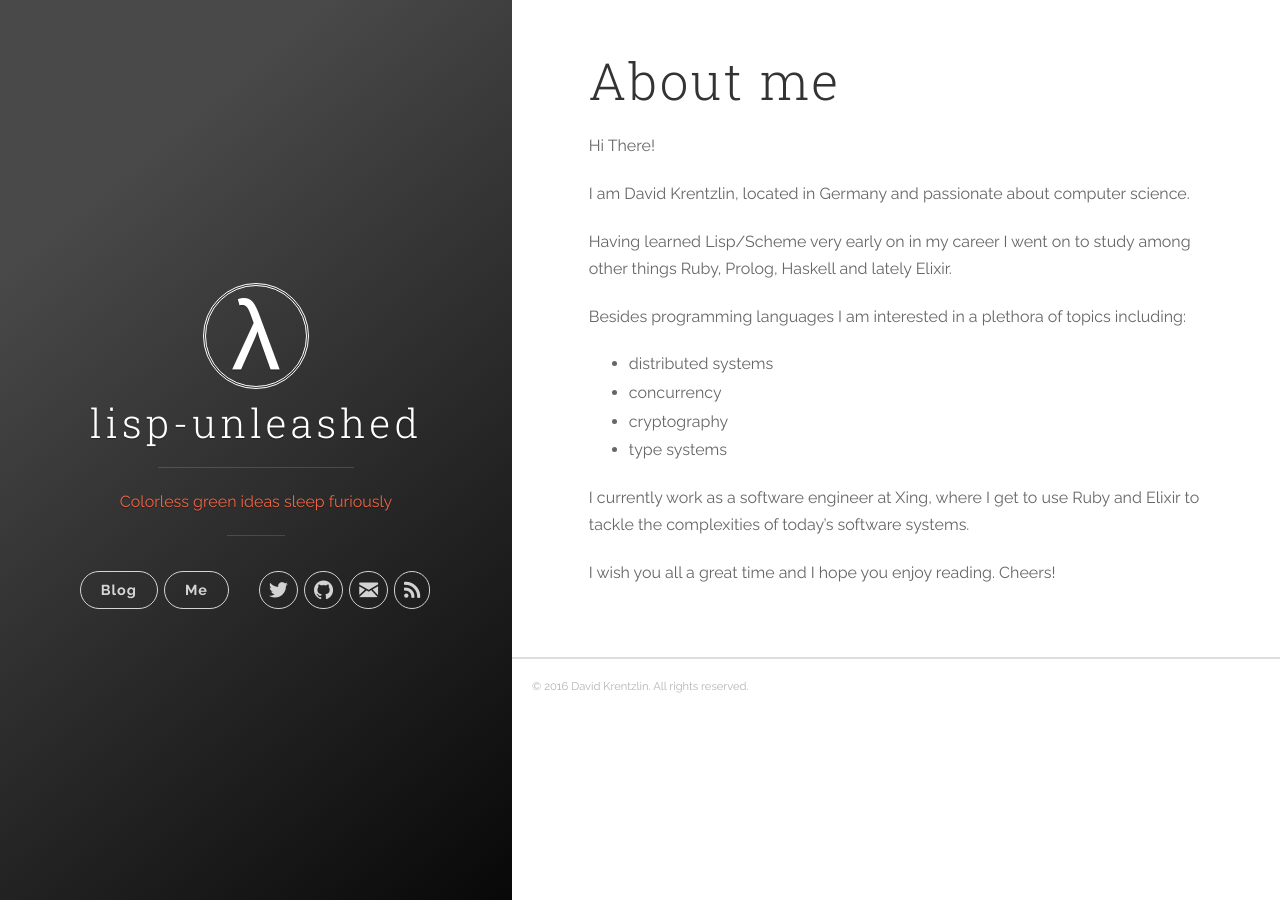
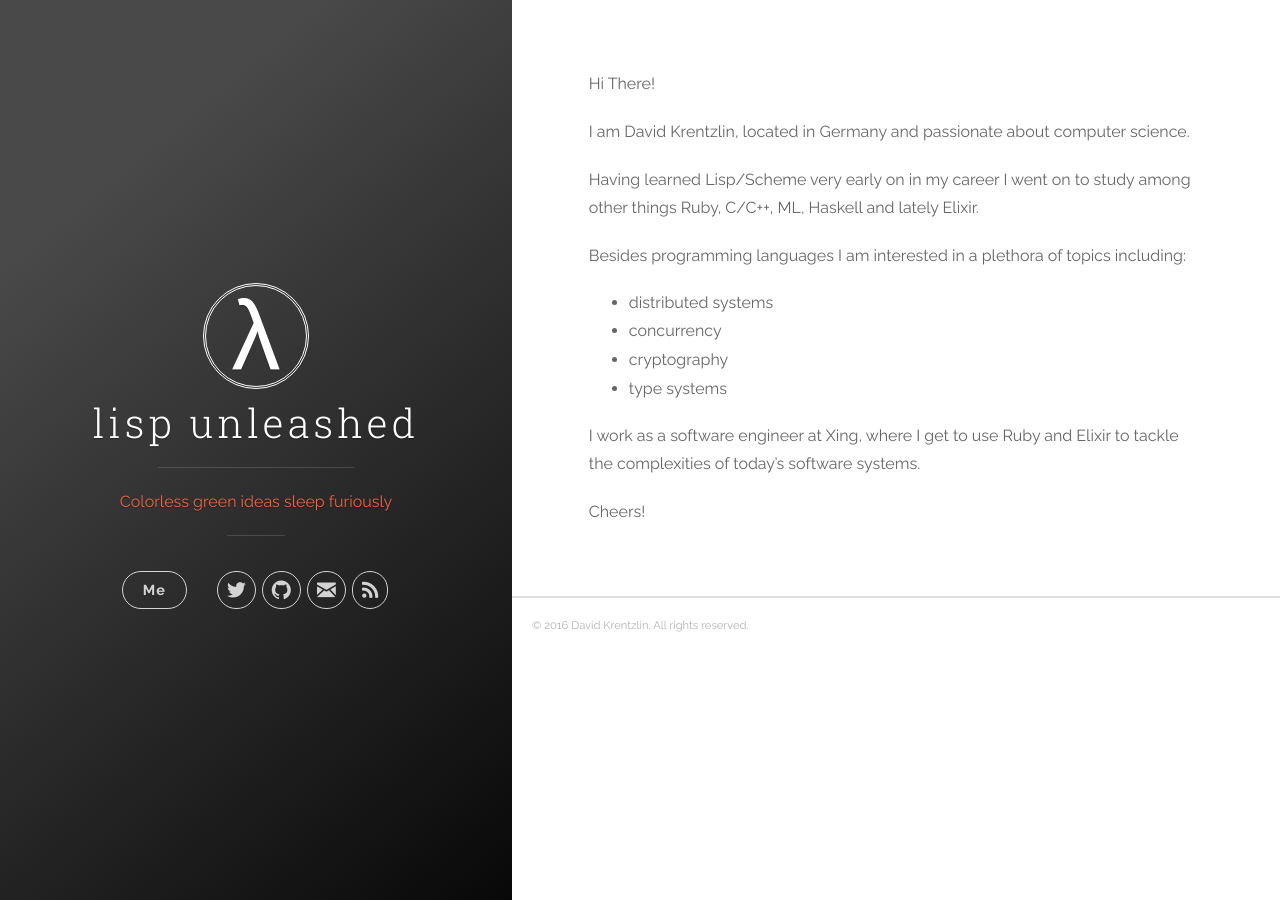
Before and after one commit to certainty/certainty.github.io, a Jekyll site: the page built from me.md, in a window 1280 px wide. Built offline with Jekyll 4.4.1, drawn with Linux system fonts in a browser that asks for light colours; nearby versions of some CDN libraries.

Commit message:
Fix text

```diff
--- a/_config.yml
+++ b/_config.yml
@@ -1,4 +1,4 @@
-title: lisp-unleashed
+title: lisp unleashed
 email: certainty@lisp-unleashed.de
 description: 'Colorless green ideas sleep furiously'
 baseurl: "/" # the subpath of your site, e.g. /blog
--- a/_includes/header.html
+++ b/_includes/header.html
@@ -21,7 +21,7 @@
         <div class="navigation-wrapper">
           <nav class="cover-navigation cover-navigation--primary">
             <ul class="navigation">
-              <li class="navigation__item"><a href="{{ site.baseurl }}#blog" title="link to {{ site.title }} blog" class="blog-button">Blog</a></li>
+              <!-- <li class="navigation__item"><a href="{{ site.baseurl }}#blog" title="link to {{ site.title }} blog" class="blog-button">Blog</a></li> -->
               <li class="navigation__item"><a href="{{ site.baseurl }}me" title="link to {{ site.title }} me" class="blog-button">Me</a></li>
             </ul>
           </nav>
--- a/me.md
+++ b/me.md
@@ -1,6 +1,6 @@
 ---
 layout: page
-title: About me
+title:
 permalink: /me/
 ---
 
@@ -8,7 +8,7 @@ Hi There!
 
 I am David Krentzlin, located in Germany and passionate about computer science.
 
-Having learned Lisp/Scheme very early on in my career I went on to study among other things Ruby, Prolog, Haskell
+Having learned Lisp/Scheme very early on in my career I went on to study among other things Ruby, C/C++, ML, Haskell
 and lately Elixir.
 
 Besides programming languages I am interested in a plethora of topics including:
@@ -18,7 +18,7 @@ Besides programming languages I am interested in a plethora of topics including:
 * cryptography
 * type systems
 
-I currently work as a software engineer at Xing, where I get to use Ruby and Elixir to tackle
+I  work as a software engineer at Xing, where I get to use Ruby and Elixir to tackle
 the complexities of today's software systems.
 
-I wish you all a great time and I hope you enjoy reading. Cheers!
+Cheers!
```
